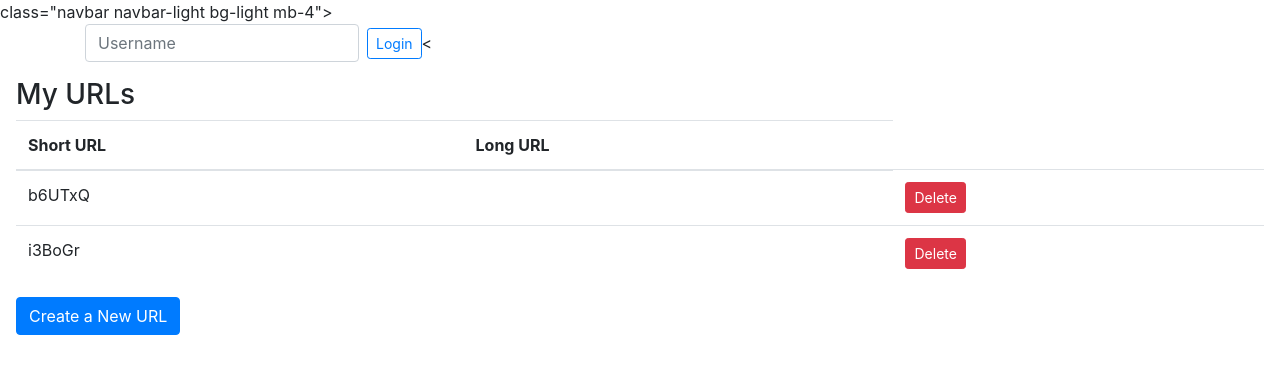
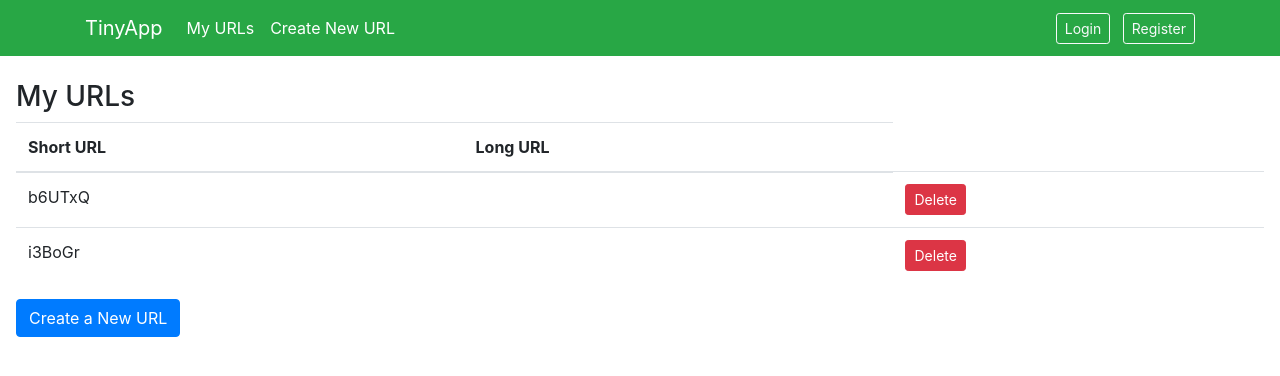
Before and after one commit to amzia99/tinyapp, a Node server app: page /urls in a window 1280 px wide. Shown: the top 376 px of the page. Run offline with Node 20, Linux system fonts and the light colour scheme; some libraries are stand-ins or nearby versions.

Commit message:
fixed _header.ejs code

```diff
--- a/views/partials/_header.ejs
+++ b/views/partials/_header.ejs
@@ -1,17 +1,24 @@
-<header> class="navbar navbar-light bg-light mb-4">
+<header class="navbar navbar-expand-lg navbar-light bg-success mb-4">
   <div class="container">
-  <% if (username) { %>
-    <span class="navbar-text">
-      Logged in as: <strong><%= username %></strong>
-    </span>
-    <form action="/logout" method="POST" class="form-inline ml-2">
-      <button type="submit" class="btn btn-outline-danger btn-sm">Logout</button>
-    </form>
-  <% } else { %>
-    <form action="/login" method="POST" class="form-inline">
-      <input type="text" name="username" class="form-control mr-2" placeholder="Username">
-      <button type="submit" class="btn btn-outline-primary btn-sm">Login</button> <
-    </form>
-  <% } %>
+    <a href="/urls" class="navbar-brand text-white">TinyApp</a>
+    <ul class="navbar-nav mr-auto">
+      <li class="nav-item">
+    <a href="/urls" class="nav-link text-white">My URLs</a>
+  </li>
+  <li class="nav-item">
+    <a href="/urls/new" class="nav-link text-white">Create New URL</a>
+      </li>
+    </ul>
+    <div>
+      <% if (username) { %>
+  <span class="navbar-text text-white mr-3">Logged In As: <strong><%= username %></strong></span>
+    <form action="/logout" method="POST" class="d-inline">
+     <button type="submit" class="btn btn-danger btn-sm">Log Out</button>
+        </form>
+      <% } else { %>
+        <a href="/login" class="btn btn-outline-light btn-sm mr-2">Login</a>
+        <a href="/register" class="btn btn-outline-light btn-sm">Register</a>
+      <% } %>
+    </div>
   </div>
 </header>
--- a/views/urls_index.ejs
+++ b/views/urls_index.ejs
@@ -6,6 +6,7 @@
   <link
       rel="stylesheet"
       href="https://stackpath.bootstrapcdn.com/bootstrap/4.2.1/css/bootstrap.min.css"
+      integrity="sha384-GJzZqFGwb1QTTN6wy59ffF1BuGJpLSa9DkKMp0DgiMDm4iYMj70gZWKYbI706tWS"
       crossorigin="anonymous"
     />
   <title>My URLs</title>
```
